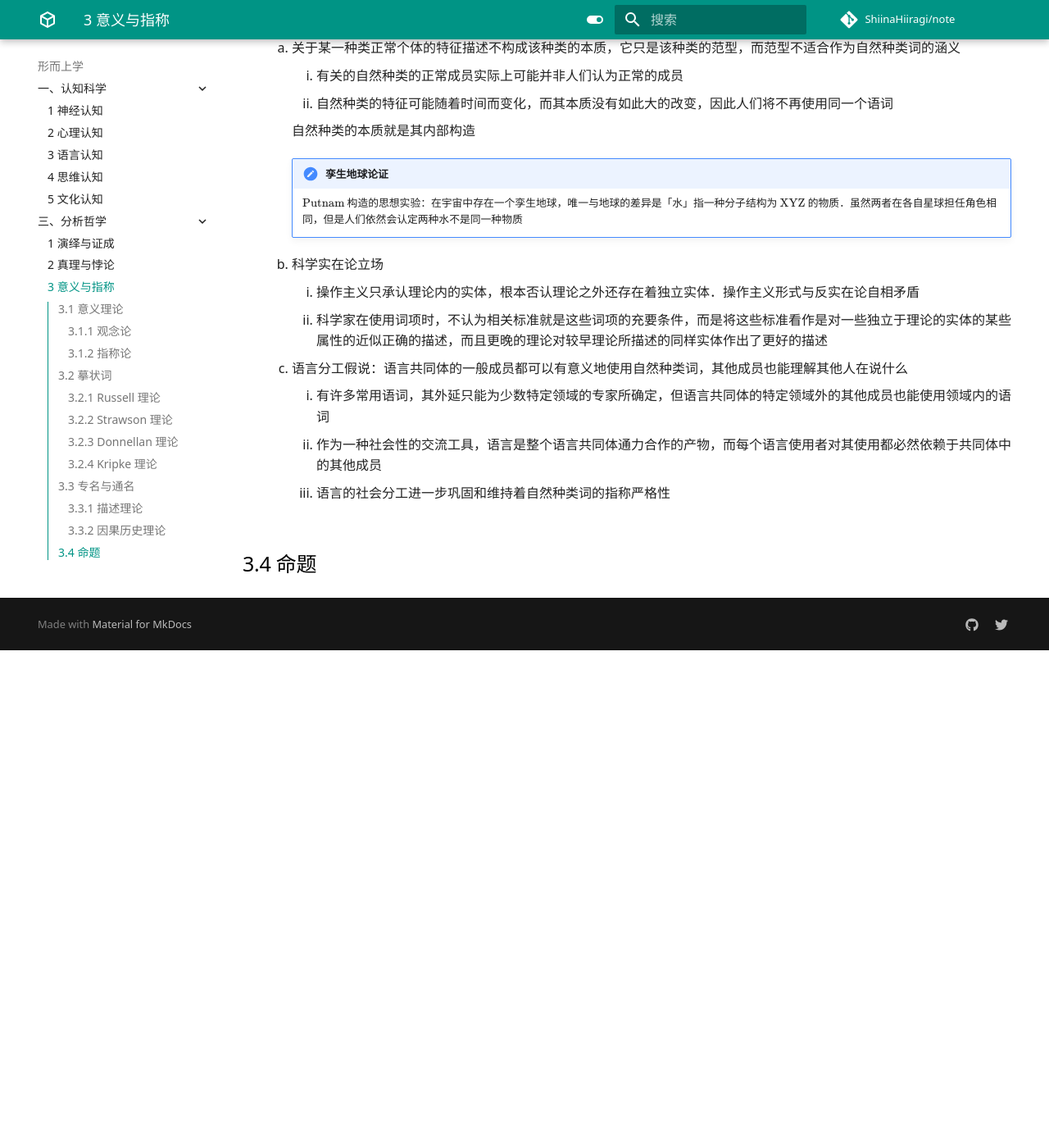
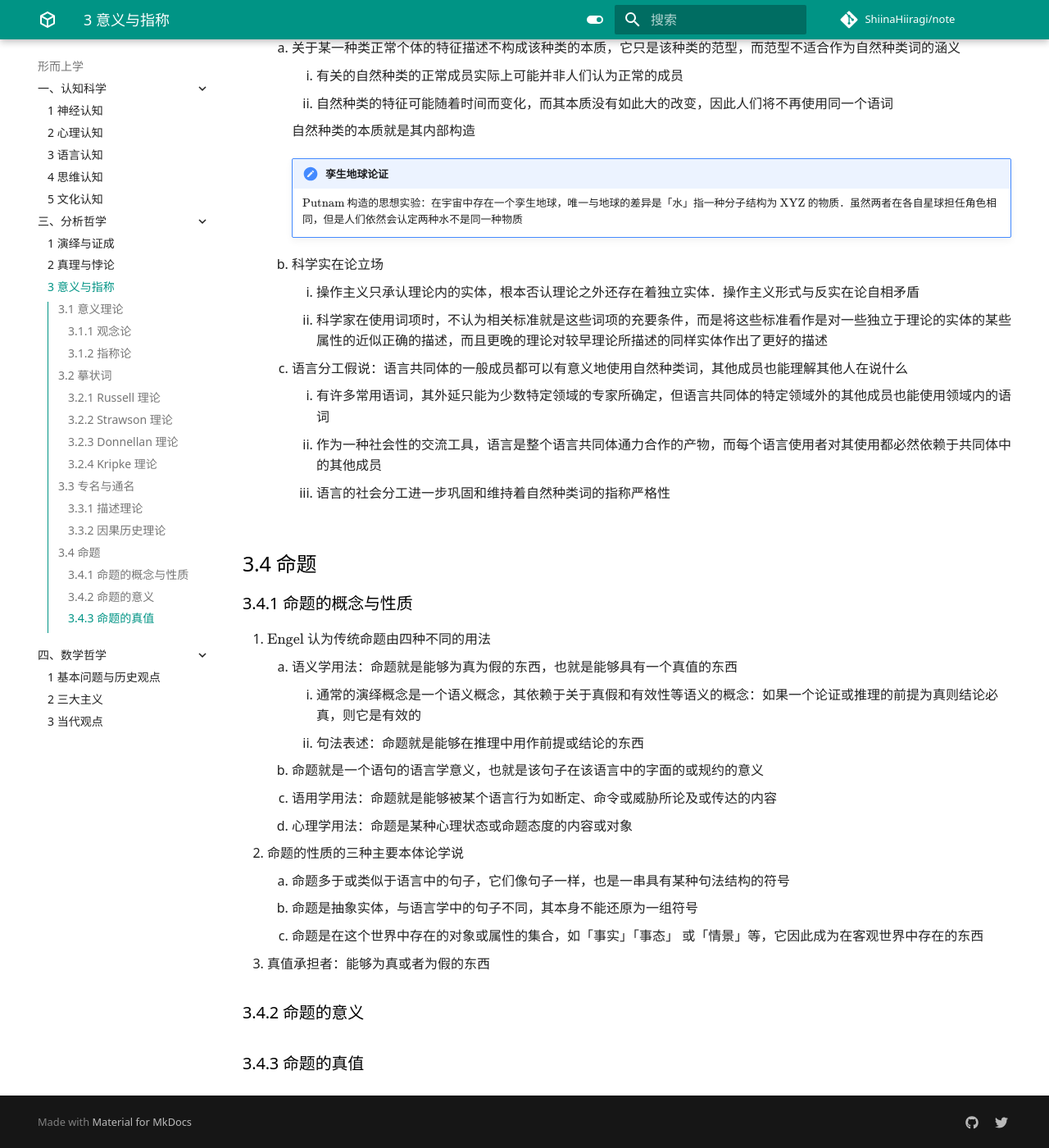
Before and after one commit to ShiinaHiiragi/note, an MkDocs documentation site: the page built from docs/meta/logic/mean.md, in a window 1280 px wide and 1400 px high, scrolled down 8590 px. Shown: the whole window at 82% size. Built offline with MkDocs 1.6.1 and Material for MkDocs 9.7.7, drawn with Linux system fonts in a browser that asks for light colours; comment, search, counter and statistics services are not loaded; before the commit the page ends 9383 px from its top, so only the background shows below that.

Commit message:
delete useless image

```diff
--- a/docs/meta/logic/mean.md
+++ b/docs/meta/logic/mean.md
@@ -244,3 +244,20 @@
         3. 语言的社会分工进一步巩固和维持着自然种类词的指称严格性
 
 ## 3.4 命题
+### 3.4.1 命题的概念与性质
+1. $\text{Engel}$ 认为传统命题由四种不同的用法
+    1. 语义学用法：命题就是能够为真为假的东西，也就是能够具有一个真值的东西
+        1. 通常的演绎概念是一个语义概念，其依赖于关于真假和有效性等语义的概念：如果一个论证或推理的前提为真则结论必真，则它是有效的
+        2. 句法表述：命题就是能够在推理中用作前提或结论的东西
+    2. 命题就是一个语句的语言学意义，也就是该句子在该语言中的字面的或规约的意义
+    3. 语用学用法：命题就是能够被某个语言行为如断定、命令或威胁所论及或传达的内容
+    4. 心理学用法：命题是某种心理状态或命题态度的内容或对象
+2. 命题的性质的三种主要本体论学说
+    1. 命题多于或类似于语言中的句子，它们像句子一样，也是一串具有某种句法结构的符号
+    2. 命题是抽象实体，与语言学中的句子不同，其本身不能还原为一组符号
+    3. 命题是在这个世界中存在的对象或属性的集合，如「事实」「事态」 或「情景」等，它因此成为在客观世界中存在的东西
+3. 真值承担者：能够为真或者为假的东西
+
+### 3.4.2 命题的意义
+
+### 3.4.3 命题的真值
```
Also changed, not shown: docs/cogn/form/ind.md (+0 -12 lines), docs/cogn/assets/diff.png (deleted), docs/cogn/assets/relate.png (deleted).
